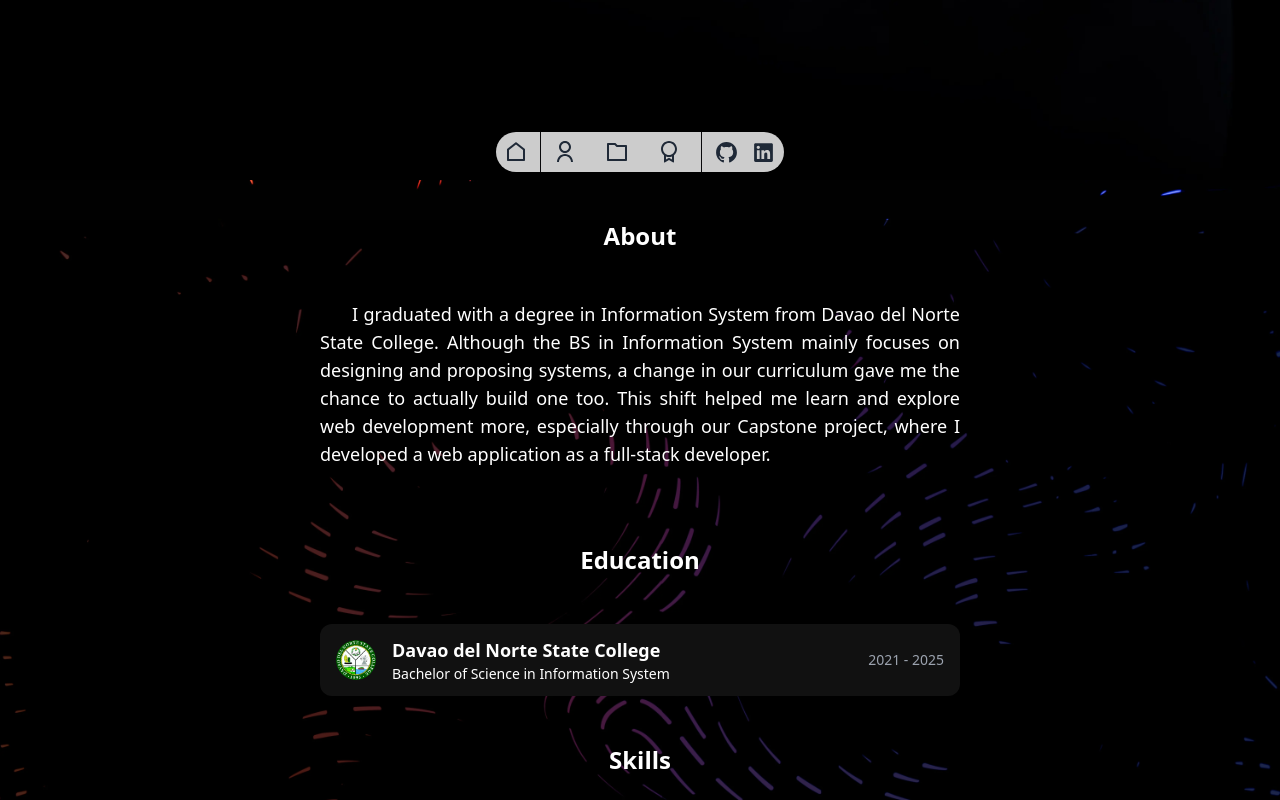
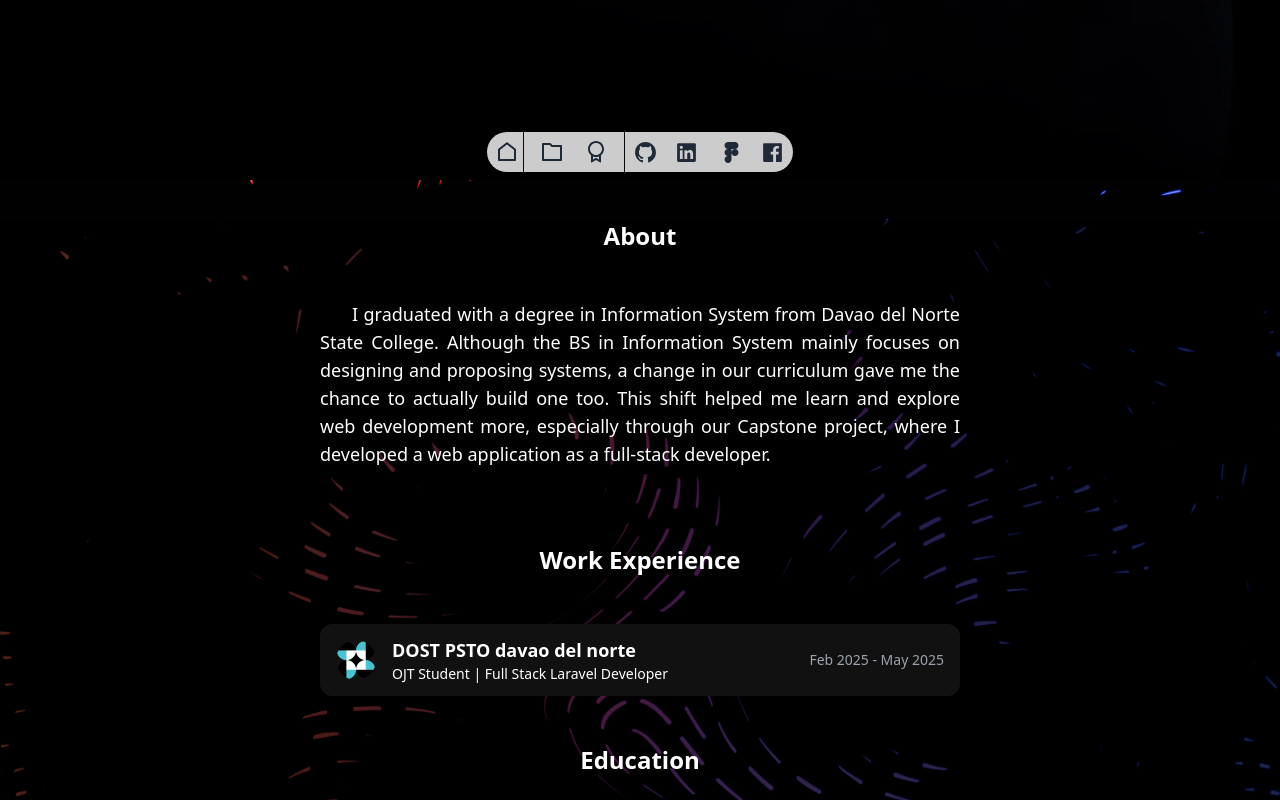
Before and after one commit to reqbahrf/MyPortfolio-react-app, a React (Vite) app: page / in a window 1280 px wide. Shown: the part 620-1420 px from the top of the page. Built offline with nearby package versions, Linux system fonts and the light colour scheme.

Commit message:
Refactor and enhance portfolio sections
Removes the About section and introduces a dedicated Contact section.
Adds work experience details to the Home section, including a new DOST logo image.
Updates the navigation bar to include links to Figma and Facebook, and removes the About link.
</body/>

```diff
--- a/src/App.tsx
+++ b/src/App.tsx
@@ -1,21 +1,21 @@
 import React, { StrictMode } from 'react';
 import { createRoot } from 'react-dom/client';
 import HomeSection from './HomeSection';
-import AboutSection from './AboutSection';
 import ProjectSection from './ProjectSection';
 import CertificatesSection from './CertificatesSection';
 import GitHubStatSection from './GitHubStatSection';
 import NavigationBar from './components/NavigationBar';
+import Contact from './Contact';
 
 const App: React.FC = () => {
   return (
     <>
       <HomeSection />
-      <AboutSection />
       <GitHubStatSection />
       <ProjectSection />
       <CertificatesSection />
       <NavigationBar />
+      <Contact />
     </>
   );
 };
--- /dev/null
+++ b/src/Contact.tsx
@@ -0,0 +1,31 @@
+const Contact = () => {
+  return (
+    <section
+      id='Contact'
+      className='flex flex-col justify-center items-center w-full bg-black/70 mb-20'
+    >
+      <h2 className='text-2xl font-bold text-center xl:text-start text-white'>
+        Contact
+      </h2>
+      <div className='w-[95dvw] lg:w-1/2 m-5 md:m-12 lg:m-18 text-white'>
+        <h3 className='text-xl font-bold text-center text-white'>
+          Let's Connect
+        </h3>
+        <p className='text-center indent-8 text-sm md:text-md'>
+          Got a project, question, or idea you'd like to share? Drop me a
+          message at
+          <a
+            href='mailto:reqbahrf@gmail.com'
+            className='text-pink-700'
+          >
+            {' '}
+            reqbahrf@gmail.com{' '}
+          </a>
+          or reach out on LinkedIn I'd be happy to chat!
+        </p>
+      </div>
+    </section>
+  );
+};
+
+export default Contact;
--- a/src/HomeSection.tsx
+++ b/src/HomeSection.tsx
@@ -111,6 +111,18 @@ export default function HomeSection() {
           </div>
         </div>
         <h2 className='text-2xl font-bold text-center xl:text-start text-white'>
+          Work Experience
+        </h2>
+        <div className='w-[95dvw] lg:w-1/2 m-5 md:m-12 lg:m-18'>
+          <InfoCard
+            title='DOST PSTO davao del norte'
+            subtitle='OJT Student | Full Stack Laravel Developer'
+            icon='/assets/pageImg/dost-logo.webp'
+            years='Feb 2025 - May 2025'
+            link='https://www.facebook.com/share/p/1H1CjfWftn/'
+          />
+        </div>
+        <h2 className='text-2xl font-bold text-center xl:text-start text-white'>
           Education
         </h2>
         <div className='w-[95dvw] lg:w-1/2 m-5 md:m-12 lg:m-18'>
--- a/src/components/NavigationBar.tsx
+++ b/src/components/NavigationBar.tsx
@@ -2,9 +2,10 @@ import {
   RiHomeLine,
   RiGithubFill,
   RiLinkedinBoxFill,
-  RiUserLine,
   RiFolderLine,
   RiAwardLine,
+  RiFacebookBoxFill,
+  RiFigmaFill,
 } from '@remixicon/react';
 
 const NavigationBar = () => {
@@ -17,7 +18,7 @@ const NavigationBar = () => {
         >
           <a
             href='#Home'
-            className='relative group px-2 py-2 text-gray-800 flex items-center justify-center hover:scale-125 transition-all ease-in-out duration-300 hover:px-6 hover:rounded-full hover:bg-pink-700 hover:text-white'
+            className='relative group ps-2 py-2 text-gray-800 flex items-center justify-center hover:scale-125 transition-all ease-in-out duration-300 hover:px-6 hover:rounded-full hover:bg-pink-700 hover:text-white'
             title='Home'
           >
             <RiHomeLine className='text-xl' />
@@ -25,16 +26,8 @@ const NavigationBar = () => {
           </a>
           <div className='border-r-zinc-950 border-r -ms-2'></div>
           <a
-            href='#About'
-            className='relative group  pe-2 py-2 text-gray-800 flex items-center justify-center hover:scale-125 transition-all ease-in-out duration-300 hover:px-4 hover:rounded-full hover:bg-pink-700 hover:text-white'
-            title='About'
-          >
-            <RiUserLine className='text-xl' />
-            <span className='nav-bar-text'>About</span>
-          </a>
-          <a
             href='#Project'
-            className='relative group px-2 py-2 text-gray-800 flex items-center justify-center hover:scale-125 transition-all ease-in-out duration-300 hover:px-4 hover:rounded-full hover:bg-pink-700 hover:text-white'
+            className='relative group px-1 py-2 text-gray-800 flex items-center justify-center hover:scale-125 transition-all ease-in-out duration-300 hover:px-4 hover:rounded-full hover:bg-pink-700 hover:text-white'
             title='Projects'
           >
             <RiFolderLine className=' text-xl' />
@@ -42,7 +35,7 @@ const NavigationBar = () => {
           </a>
           <a
             href='#Certificates'
-            className='relative group px-2 py-2 text-gray-800 flex items-center justify-center hover:scale-125 transition-all ease-in-out duration-300 hover:px-4 hover:rounded-full hover:bg-pink-700 hover:text-white'
+            className='relative group px-1 py-2 text-gray-800 flex items-center justify-center hover:scale-125 transition-all ease-in-out duration-300 hover:px-4 hover:rounded-full hover:bg-pink-700 hover:text-white'
             title='Certificates'
           >
             <RiAwardLine className='text-xl' />
@@ -53,7 +46,7 @@ const NavigationBar = () => {
             href='https://github.com/reqbahrf'
             target='_blank'
             rel='noopener noreferrer'
-            className='relative group ps-2 py-2 text-gray-800 flex items-center justify-center hover:scale-125 transition-all ease-in-out duration-300 hover:px-4 hover:rounded-full hover:bg-pink-700 hover:text-white'
+            className='relative group ps-1 py-2 text-gray-800 flex items-center justify-center hover:scale-125 transition-all ease-in-out duration-300 hover:px-4 hover:rounded-full hover:bg-pink-700 hover:text-white'
             title='Github'
           >
             <RiGithubFill
@@ -66,7 +59,7 @@ const NavigationBar = () => {
             href='https://www.linkedin.com/in/reanz-arthur-monera-b20b89350'
             target='_blank'
             rel='noopener noreferrer'
-            className='relative group py-2 pe-2 text-gray-800 flex items-center justify-center hover:scale-125 transition-all ease-in-out duration-300 hover:px-4 hover:rounded-full hover:bg-pink-700 hover:text-white'
+            className='relative group py-2 px-1 text-gray-800 flex items-center justify-center hover:scale-125 transition-all ease-in-out duration-300 hover:px-4 hover:rounded-full hover:bg-pink-700 hover:text-white'
             title='Linkedin'
           >
             <RiLinkedinBoxFill
@@ -75,6 +68,32 @@ const NavigationBar = () => {
             />
             <span className='nav-bar-text'>Linkedin</span>
           </a>
+          <a
+            href='https://www.figma.com/@reanzarthuramon'
+            target='_blank'
+            rel='noopener noreferrer'
+            className='relative group py-2 px-1 text-gray-800 flex items-center justify-center hover:scale-125 transition-all ease-in-out duration-300 hover:px-4 hover:rounded-full hover:bg-pink-700 hover:text-white'
+            title='Figma'
+          >
+            <RiFigmaFill
+              size={25}
+              className=' text-xl'
+            />
+            <span className='nav-bar-text'>Figma</span>
+          </a>
+          <a
+            href='https://www.facebook.com/reanz.arthur.antone.monera/'
+            target='_blank'
+            rel='noopener noreferrer'
+            className='relative group py-2 pe-2 text-gray-800 flex items-center justify-center hover:scale-125 transition-all ease-in-out duration-300 hover:px-4 hover:rounded-full hover:bg-pink-700 hover:text-white'
+            title='Facebook'
+          >
+            <RiFacebookBoxFill
+              size={25}
+              className=' text-xl'
+            />
+            <span className='nav-bar-text'>Facebook</span>
+          </a>
         </nav>
       </div>
     </div>
```
Also changed, not shown: src/AboutSection.tsx (deleted, +0 -111 lines), public/assets/pageImg/dost-logo.webp (added), public/assets/pageImg/profile2.webp (deleted).
